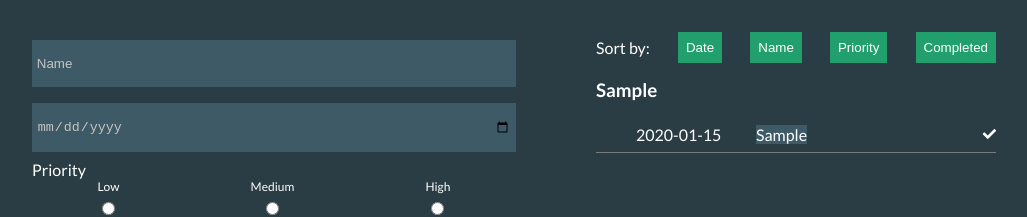
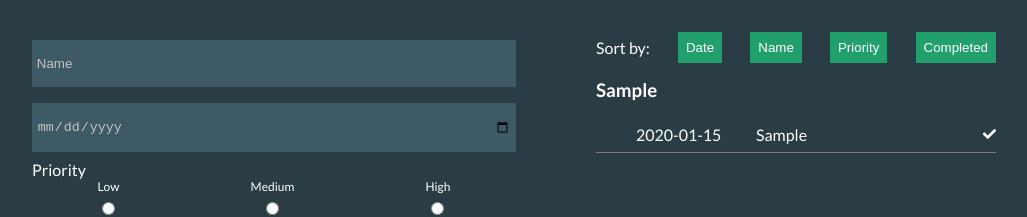
Before and after one commit to Muiqqq/Deadline-App-Frontend, a React (Create React App) app in the folder deadline-app/: page / in a window 1280 px wide. Both pictures are taken after typing "Sample", "2020-01-15", "Sample", "Sample" into the empty fields and a click on the button "Add". Shown: the top 217 px of the page, without its empty margins (5-1032 px from the left). Built offline with nearby package versions, Linux system fonts and the light colour scheme.

Commit message:
Comment out a line I forgot about.

```diff
--- a/deadline-app/src/scss/Main.scss
+++ b/deadline-app/src/scss/Main.scss
@@ -167,7 +167,7 @@ ul {
           overflow-wrap: break-word;
           margin-right: auto;
           margin-left: 0;
-          background-color: #3e5a66;
+          //background-color: #3e5a66;
         }
 
         .task-completed {
```
